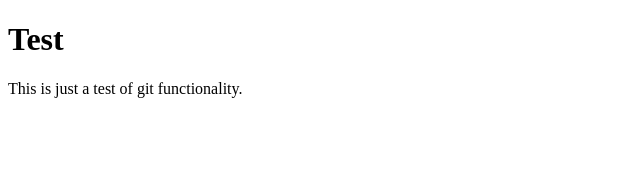
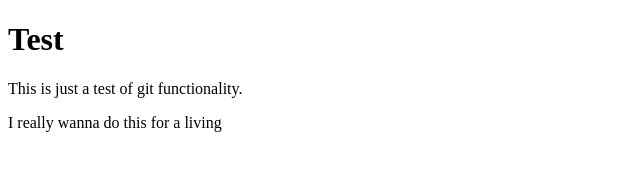
Before and after one commit to Hyuuga81/file_test, a plain HTML site: page index.html in a window 1280 px wide. Shown: the whole page, without its empty margins (0-640 px from the left). Drawn offline with Linux system fonts and the light colour scheme.

Commit message:
Added earnest wish

```diff
--- a/index.html
+++ b/index.html
@@ -10,6 +10,7 @@
 <body>
     <h1>Test</h1>
     <p>This is just a test of git functionality.</p>
+    <p>I really wanna do this for a living</p>
 </body>
 
 </html>
```
